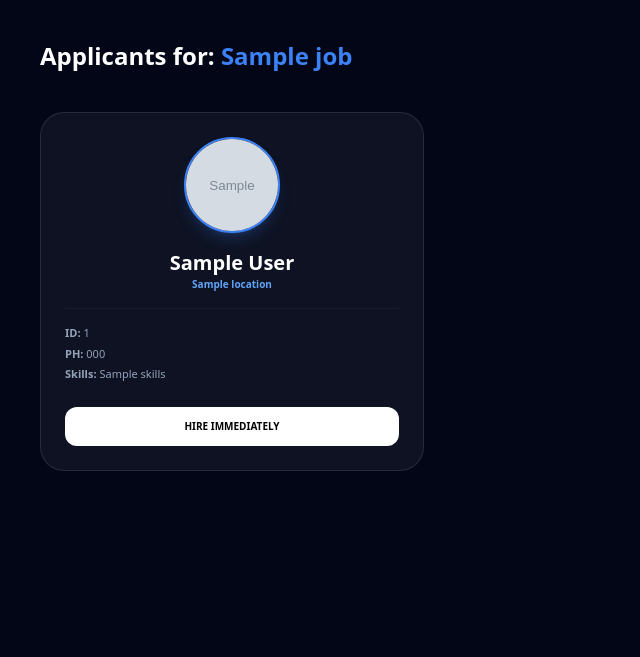
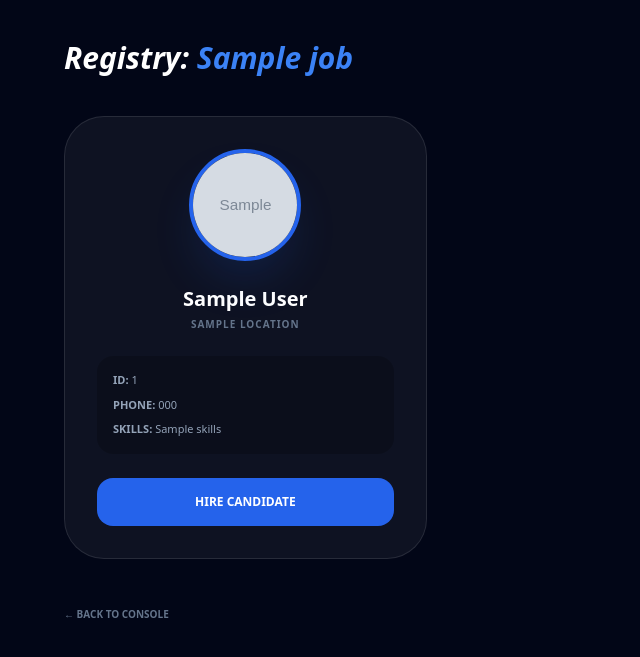
Before and after one commit to reubenwaithaka839-crypto/ute-web, a Flask app: template templates/view_applicants.html in a window 1280 px wide. Shown: the top 657 px of the page, without its empty margins (0-640 px from the left). Run offline with Flask 3, Linux system fonts and the light colour scheme; the template is opened without the code that fills it: most values are stand-ins (such as "Sample title", 1, 10 or a date in 2020); grey boxes marked "Sample" are stand-in pictures; some libraries are stand-ins or nearby versions.

Commit message:
Revamp applicant display layout and styling

```diff
--- a/templates/view_applicants.html
+++ b/templates/view_applicants.html
@@ -2,21 +2,33 @@
 <html>
 <head><script src="https://cdn.tailwindcss.com"></script></head>
 <body class="bg-[#020617] text-white p-10">
-    <h1 class="text-2xl font-black mb-10">Applicants for: <span class="text-blue-500">{{ job.title }}</span></h1>
-    <div class="grid grid-cols-1 md:grid-cols-2 lg:grid-cols-3 gap-6">
-        {% for app in applicants %}
-        <div class="bg-white/5 border border-white/10 rounded-3xl p-6 text-center">
-            <img src="{{ app.photo_url }}" class="w-24 h-24 rounded-full mx-auto mb-4 border-2 border-blue-500 object-cover shadow-lg shadow-blue-500/20">
-            <h2 class="text-xl font-black">{{ app.full_name }}</h2>
-            <p class="text-[10px] text-blue-400 font-bold mb-4">{{ app.location }}</p>
-            <div class="text-left text-[11px] space-y-1 text-slate-400 border-t border-white/5 pt-4">
-                <p><b>ID:</b> {{ app.id_number }}</p>
-                <p><b>PH:</b> {{ app.phone }}</p>
-                <p><b>Skills:</b> {{ app.skills }}</p>
+    <div class="max-w-6xl mx-auto">
+        <h1 class="text-3xl font-black mb-10 italic">Registry: <span class="text-blue-500">{{ job.title }}</span></h1>
+
+        <div class="grid grid-cols-1 md:grid-cols-2 lg:grid-cols-3 gap-8">
+            {% for app in applicants %}
+            <div class="bg-white/5 border border-white/10 rounded-[2.5rem] p-8 text-center relative hover:border-blue-500/40 transition">
+                <div class="relative w-28 h-28 mx-auto mb-6">
+                    <img src="{{ app.photo_url }}" class="w-full h-full rounded-full object-cover border-4 border-blue-600 shadow-2xl shadow-blue-600/20">
+                    {% if app.is_verified %}
+                    <div class="absolute bottom-1 right-1 bg-yellow-500 text-black text-[7px] font-black px-2 py-1 rounded-full border-2 border-[#020617]">GOLD VERIFIED</div>
+                    {% endif %}
+                </div>
+
+                <h2 class="text-xl font-black mb-1">{{ app.full_name }}</h2>
+                <p class="text-[10px] text-slate-500 font-bold uppercase mb-6 tracking-widest">{{ app.location }}</p>
+
+                <div class="text-left space-y-2 text-[11px] text-slate-400 bg-black/20 p-4 rounded-2xl mb-6">
+                    <p><b>ID:</b> {{ app.id_number }}</p>
+                    <p><b>PHONE:</b> {{ app.phone }}</p>
+                    <p><b>SKILLS:</b> {{ app.skills }}</p>
+                </div>
+
+                <a href="tel:{{ app.phone }}" class="block w-full bg-blue-600 py-4 rounded-2xl font-black text-xs uppercase hover:bg-blue-500 transition">Hire Candidate</a>
             </div>
-            <a href="tel:{{ app.phone }}" class="block mt-6 bg-white text-black py-3 rounded-xl font-black text-[10px] uppercase">Hire Immediately</a>
+            {% endfor %}
         </div>
-        {% endfor %}
+        <a href="/" class="mt-12 inline-block text-slate-500 text-[10px] font-black uppercase">← Back to Console</a>
     </div>
 </body>
 </html>
```
